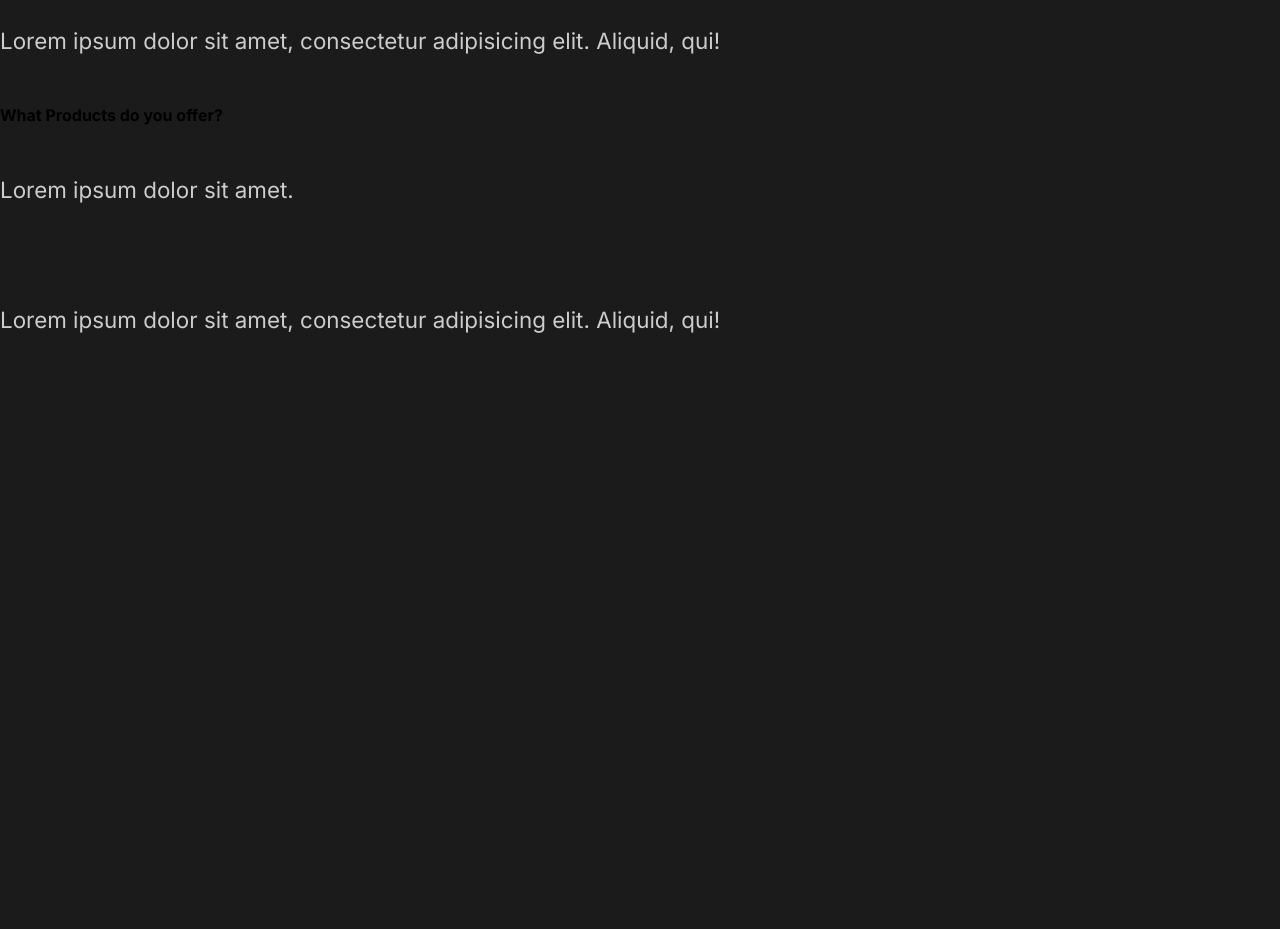
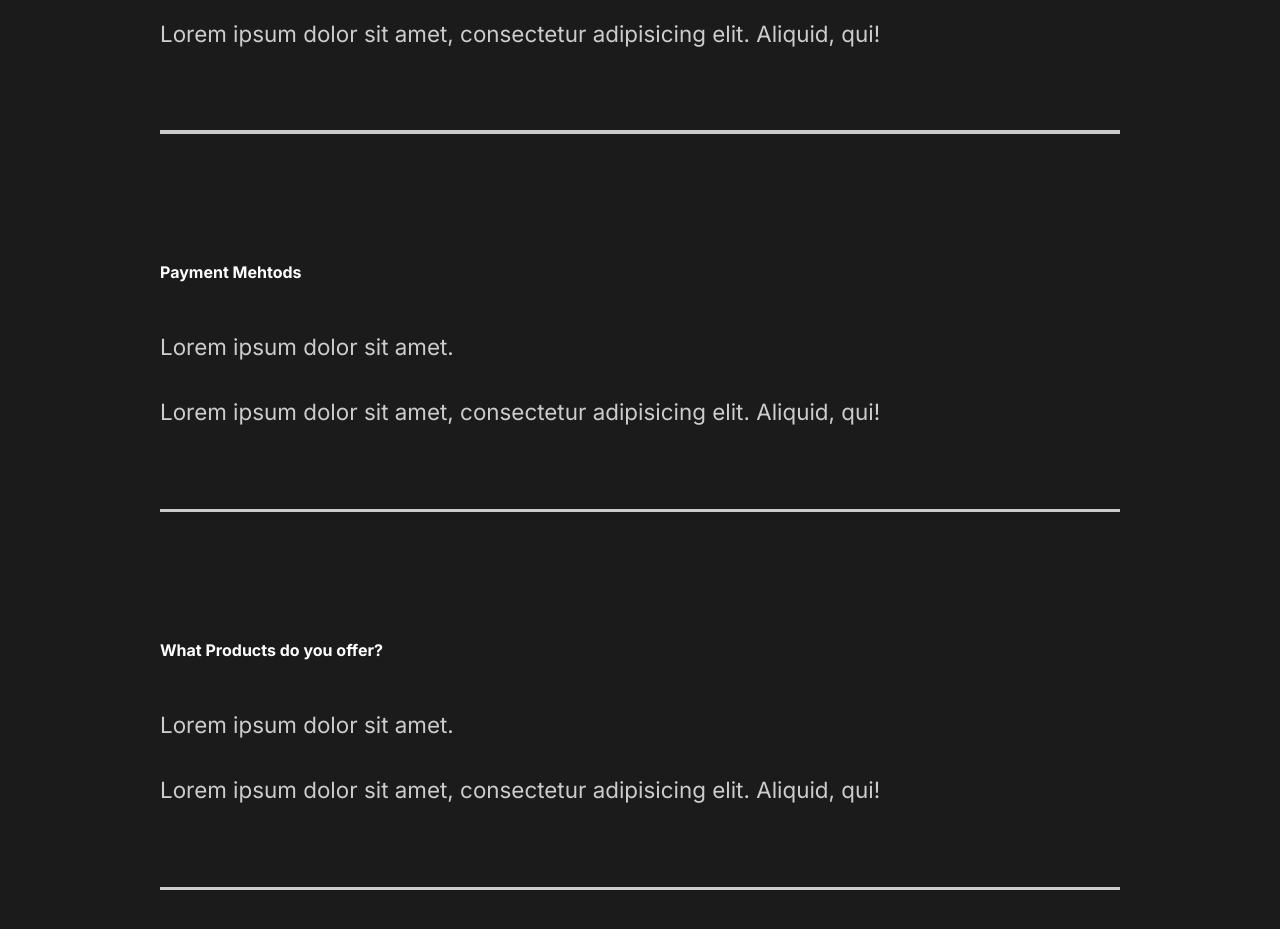
Before and after one commit to StenVallimae/creative-react-course-capture, a React (Create React App) app: page / in a window 1280 px wide. Shown: the part 2880-3809 px from the top of the page. Before the commit the page ends 3265 px from the top, so only its background shows below. Built offline with nearby package versions, Linux system fonts and the light colour scheme.

Commit message:
6. faq-section

```diff
--- a/src/Components/FaqSection.js
+++ b/src/Components/FaqSection.js
@@ -1,8 +1,10 @@
 import React from "react";
+import styled from "styled-components";
+import { About } from "../styles";
 
 const FaqSection = () => {
   return (
-    <div className="faq">
+    <Faq>
       <h2>
         Any Questions <span>FAQ</span>
       </h2>
@@ -15,6 +17,7 @@
             qui!
           </p>
         </div>
+        <div className="faq-line"></div>
       </div>
       <div className="question">
         <h4>Daily Schedule?</h4>
@@ -25,6 +28,7 @@
             qui!
           </p>
         </div>
+        <div className="faq-line"></div>
       </div>
       <div className="question">
         <h4>Payment Mehtods</h4>
@@ -35,6 +39,7 @@
             qui!
           </p>
         </div>
+        <div className="faq-line"></div>
       </div>
       <div className="question">
         <h4>What Products do you offer?</h4>
@@ -45,9 +50,38 @@
             qui!
           </p>
         </div>
+        <div className="faq-line"></div>
       </div>
-    </div>
+    </Faq>
   );
 };
 
+const Faq = styled(About)`
+  display: block;
+  span {
+    display: block;
+  }
+
+  h2 {
+    padding-bottom: 2rem;
+    font-weight: lighter;
+  }
+  .faq-line {
+    background: #cccccc;
+    height: 0.2rem;
+    margin: 2rem 0rem;
+    width: 100%;
+  }
+  .question {
+    padding: 3rem 0rem;
+    cursor: pointer;
+  }
+  .answer {
+    padding: 2rem 0rem;
+    p {
+      padding: 1rem 0rem;
+    }
+  }
+`;
+
 export default FaqSection;
```
